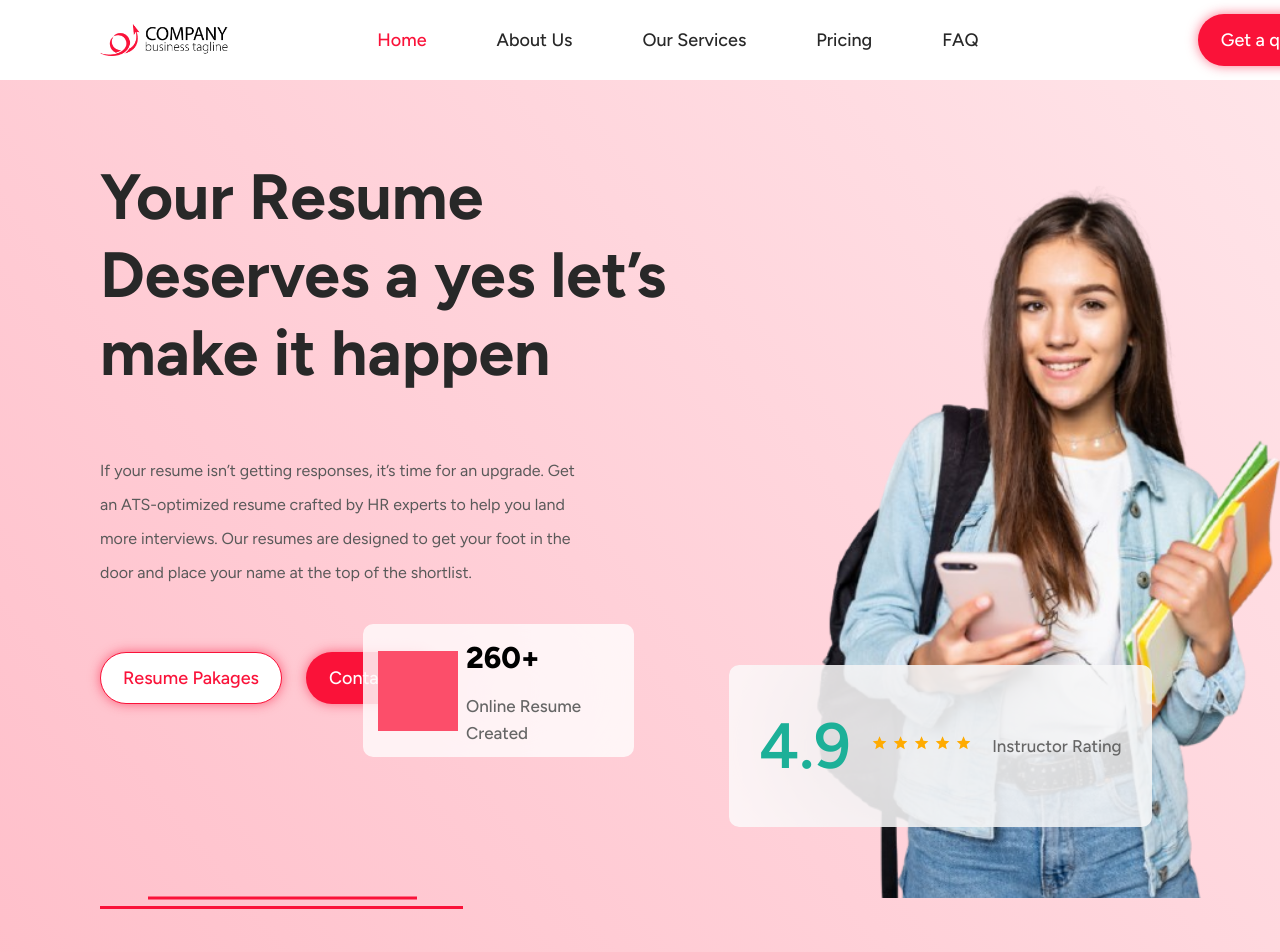
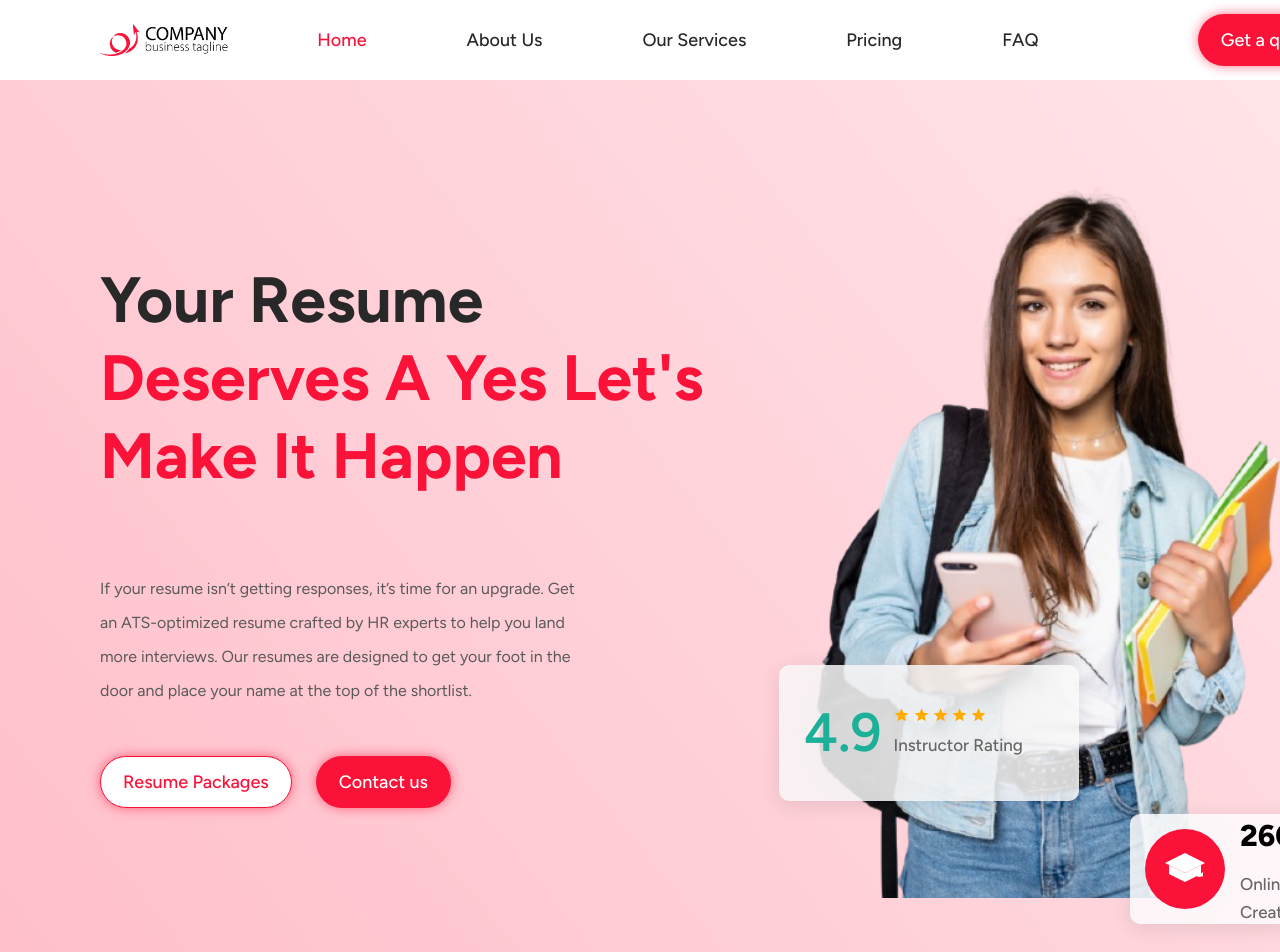
Before and after one commit to work-krish/infotech, a plain HTML site: page index.html in a window 1280 px wide. Shown: the top 952 px of the page. Drawn offline with Linux system fonts and the light colour scheme.

Commit message:
fix some errors

```diff
--- a/index.html
+++ b/index.html
@@ -14,6 +14,7 @@
     <header class="site-header">
         <div class="header__inner">
             <a class="brand" href="#" aria-label="Resume Builder Home">
+                <!-- IMPORTANT: You need to replace this logo with the one that includes the text "COMPANY business tagline" -->
                 <img src="assets/logo.png" alt="Brand Logo" class="brand__logo">
             </a>
             <nav class="primary-nav" aria-label="Primary Navigation">
@@ -31,19 +32,14 @@
         <section class="hero-section">
             <div class="hero-section__container">
                 <div class="hero-section__content">
-                    <h1 class="hero-section__title">Your Resume Deserves a yes let’s make it happen</h1>
+                    <h1 class="hero-section__title">Your Resume <span class="text-highlight">Deserves A Yes Let's Make It Happen</span></h1>
+                    <div class="hero-decoration" aria-hidden="true">
+
+                    </div>
                     <p class="hero-section__description">If your resume isn’t getting responses, it’s time for an upgrade. Get an ATS-optimized resume crafted by HR experts to help you land more interviews. Our resumes are designed to get your foot in the door and place your name at the top of the shortlist.</p>
                     <div class="hero-section__actions">
-                        <a href="#packages" class="btn btn--ghost">Resume Pakages</a>
+                        <a href="#packages" class="btn btn--ghost">Resume Packages</a>
                         <a href="#contact" class="btn btn--primary">Contact us</a>
-                    </div>
-                    <div class="hero-decoration" aria-hidden="true">
-                        <svg class="hero-decoration__v1" width="269" height="6" viewBox="0 0 269 6" fill="none" xmlns="http://www.w3.org/2000/svg">
-                            <line x1="0" y1="3" x2="269" y2="3" stroke="#FA1239" stroke-width="3"/>
-                        </svg>
-                        <svg class="hero-decoration__v2" width="363" height="9" viewBox="0 0 363 9" fill="none" xmlns="http://www.w3.org/2000/svg">
-                            <line x1="0" y1="4.5" x2="363" y2="4.5" stroke="#FA1239" stroke-width="3"/>
-                        </svg>
                     </div>
                 </div>
                 <div class="hero-section__image-wrapper">
@@ -51,7 +47,11 @@
                 </div>
                 <div class="hero-badge hero-badge--stat" role="status" aria-label="260 plus online resumes created">
                     <div class="hero-badge__icon hero-badge__icon--mortar">
-                        <div class="hero-badge__icon-rect"></div>
+                        <svg width="48" height="48" viewBox="0 0 24 24" fill="none" xmlns="http://www.w3.org/2000/svg">
+                            <path d="M22 9L12 14L2 9L12 4L22 9Z" fill="white"/>
+                            <path d="M4 10V14.5L12 18.5L20 14.5V10L12 14L4 10Z" fill="white"/>
+                            <path d="M21 13.5V15.5C21 15.5 20 16 19 16C18 16 17.5 15 17.5 15C17.5 15 18 14.5 19 14.5C20 14.5 21 13.5 21 13.5Z" fill="white"/>
+                        </svg>
                     </div>
                     <div class="hero-badge__text">
                         <div class="hero-badge__value">260+</div>
@@ -60,6 +60,7 @@
                 </div>
                 <div class="hero-badge hero-badge--rating" role="img" aria-label="Instructor rating 4.9 out of 5">
                     <div class="hero-badge__score">4.9</div>
+                    <div class="hero-badge__stars-and-label">
                         <div class="hero-badge__stars" aria-hidden="true">
                             <svg width="17.12" height="16.35" viewBox="0 0 24 24" fill="#FFAB00" xmlns="http://www.w3.org/2000/svg"><path d="M12 17.27L18.18 21l-1.64-7.03L22 9.24l-7.19-.62L12 2 9.19 8.62 2 9.24l5.46 4.73L5.82 21z"/></svg>
                             <svg width="17.12" height="16.35" viewBox="0 0 24 24" fill="#FFAB00" xmlns="http://www.w3.org/2000/svg"><path d="M12 17.27L18.18 21l-1.64-7.03L22 9.24l-7.19-.62L12 2 9.19 8.62 2 9.24l5.46 4.73L5.82 21z"/></svg>
@@ -68,6 +69,7 @@
                             <svg width="17.12" height="16.35" viewBox="0 0 24 24" fill="#FFAB00" xmlns="http://www.w3.org/2000/svg"><path d="M12 17.27L18.18 21l-1.64-7.03L22 9.24l-7.19-.62L12 2 9.19 8.62 2 9.24l5.46 4.73L5.82 21z"/></svg>
                         </div>
                         <div class="hero-badge__label">Instructor Rating</div>
+                    </div>
                 </div>
             </div>
         </section>
--- a/style.css
+++ b/style.css
@@ -26,6 +26,11 @@ h3 { font-size: 20px; font-weight: 500; letter-spacing: 0; }
 .feature-card__title { letter-spacing: 0; }
 a { text-decoration: none; color: inherit; }
 
+.hero-section__title .text-highlight {
+    color: var(--primary-red);
+    display: block;
+}
+
 /* Canvas alignment */
 .site-header, .hero-section, .features-intro, .features-grid { max-width: var(--container-width-desktop); margin: 0 auto; }
 @media (min-width: 1200px) {
@@ -36,7 +41,7 @@ a { text-decoration: none; color: inherit; }
 .site-header { background: #fff; }
 .header__inner { height: 80px; display: flex; align-items: center; justify-content: space-between; padding: 0 100px; }
 .brand__logo { height: 32px; width: auto; }
-.primary-nav { display: flex; gap: 70px; }
+.primary-nav { display: flex; gap: 100px; }
 .primary-nav__link { font: 500 18px var(--font-family-sans); color: #282828; }
 .primary-nav__link.is-active { color: var(--primary-red); }
 .header__cta { margin-left: 70px; }
@@ -49,28 +54,47 @@ a { text-decoration: none; color: inherit; }
 /* Hero */
 .hero-section { background: linear-gradient(231deg, #FFE7EB 0%, #FFBFCA 100%); }
 .hero-section__container { position: relative; display: flex; gap: 70px; padding: 0 100px; height: 909px; align-items: center; }
-.hero-section__content { width: 620px; display: flex; flex-direction: column; gap: 38px; }
-.hero-decoration { position: relative; height: 17px; margin-top: 153px; }
-.hero-decoration__v1 { position: absolute; left: 48px; top: 0; }
-.hero-decoration__v2 { position: absolute; left: 0; top: 8px; }
-.hero-section__description { margin-top: 24px; max-width: 485px; font-size: 16px; line-height: 2.125; color: var(--text-body); }
+.hero-section__content { width: 620px; display: flex; flex-direction: column; gap: 24px; }
+.hero-decoration { position: relative; height: 17px; margin-top: 0px; }
+.hero-decoration__v1 { position: absolute; left: 48px; top: 8px; }
+.hero-decoration__v2 { position: absolute; left: 0; top: 0; }
+.hero-section__description { margin-top: 12px; max-width: 485px; font-size: 16px; line-height: 2.125; color: var(--text-body); }
 .hero-section__actions { margin-top: 24px; display: flex; gap: 24px; }
 .hero-section__image-wrapper { position: relative; }
 .hero-section__image { width: 506px; height: 727px; object-fit: cover; }
 
-/* Floating badges (exact offsets from Dev Mode) */
-.hero-badge { position: absolute; backdrop-filter: blur(91px); background: rgba(255,255,255,0.79); border-radius: 10px; display: flex; align-items: center; gap: 8px; padding: 20px 15px; }
-.hero-badge--stat { left: 363px; top: 544px; width: 270.66px; height: 133.43px; }
-.hero-badge--rating { left: 729px; top: 585px; gap: 20px; padding: 30px; }
+/* Floating badges */
+.hero-badge { position: absolute; backdrop-filter: blur(91px); background: rgba(255,255,255,0.79); border-radius: 10px; display: flex; align-items: center; box-shadow: 0 4px 20px rgba(0,0,0,0.1); }
+
+.hero-badge--stat {
+    top: 734px;
+    right: 40px;
+    width: 270px;
+    height: 110px;
+    padding: 15px;
+    gap: 15px;
+}
+.hero-badge--rating {
+    top: 585px;
+    right: 361px;
+    padding: 25px;
+    width: 300px;
+    gap: 12px;
+}
+
 .hero-badge__value { font-weight: 800; font-size: 30px; color: #000; }
 .hero-badge__label { font-weight: 500; font-size: 17px; color: #666; }
-.hero-badge__score { font-size: 64px; font-weight: 600; color: #1CB098; }
+.hero-badge__score { font-size: 54px; font-weight: 600; color: #1CB098; }
 
-/* Mortarboard icon block and text widths to mirror Frame 239 */
-.hero-badge__icon { width: 80px; height: 80px; display: grid; place-items: center; }
-.hero-badge__icon--mortar { background: #fff; }
-.hero-badge__icon-rect { width: 80px; height: 80px; background: #FC4E6A; }
-.hero-badge__text { width: 199px; display: flex; flex-direction: column; gap: 11px; }
+.hero-badge__stars-and-label { display: flex; flex-direction: column; gap: 8px; }
+.hero-badge__stars { display: flex; gap: 2px; }
+
+.hero-badge__icon { width: 80px; height: 80px; display: grid; place-items: center; flex-shrink: 0; }
+.hero-badge__icon--mortar {
+    background: var(--primary-red);
+    border-radius: 50%;
+}
+.hero-badge__text { display: flex; flex-direction: column; gap: 11px; }
 
 /* Features heading */
 .features-intro { padding: 50px 100px; display: flex; flex-direction: column; gap: 26px; align-items: center; }
@@ -84,17 +108,18 @@ a { text-decoration: none; color: inherit; }
 .feature-card__title { font: 500 20px var(--font-family-sans); color: #000; text-align: center; }
 .feature-card__desc { font: 400 18px var(--font-family-sans); color: #595959; text-align: center; }
 
-/* Responsive (match Mobile 375px frame) */
+/* Responsive */
 @media (max-width: 1199px) {
     .header__inner { padding: 0 24px; }
-    .primary-nav { gap: 24px; }
-    .header__cta { margin-left: 24px; }
+    .primary-nav { display: none; } /* Example: Hide nav on smaller screens */
+    .header__cta { margin-left: auto; }
 
-    .hero-section__container { padding: 40px 24px; height: auto; flex-direction: column; align-items: center; gap: 36px; }
-    .hero-section__content { width: 100%; align-items: center; text-align: center; }
+    .hero-section__container { padding: 40px 24px; height: auto; flex-direction: column; align-items: center; text-align: center; gap: 36px; }
+    .hero-section__content { width: 100%; align-items: center; }
     .hero-section__actions { justify-content: center; }
-    .hero-section__image { width: 318.96px; height: 366px; }
-    .hero-badge--rating, .hero-badge--stat { position: static; margin-top: 16px; }
+    .hero-section__image-wrapper { order: -1; }
+    .hero-section__image { width: 80%; max-width: 320px; height: auto; }
+    .hero-badge--rating, .hero-badge--stat { position: static; margin-top: 16px; width: 90%; max-width: 300px; justify-content: center; }
 
     .features-intro { padding: 40px 16px; }
     .features-intro__title { font-size: 34px; }
@@ -103,5 +128,6 @@ a { text-decoration: none; color: inherit; }
 }
 
 @media (max-width: 767px) {
+    h1 { font-size: 48px; }
     .features-grid { grid-template-columns: 1fr; }
 }
```
Lines whose indentation alone changed are shown as unchanged.
